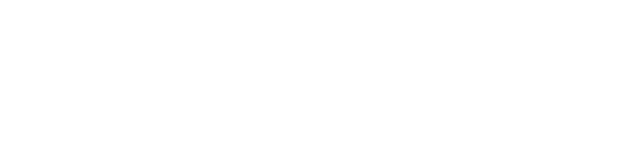
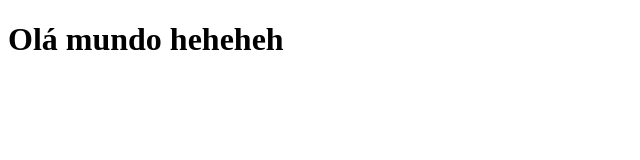
Before and after one commit to joaofmds/projetoModulo3_NBA, a plain HTML site: page Front/index.html in a window 1280 px wide. Shown: the whole page, without its empty margins (0-640 px from the left). Drawn offline with Linux system fonts and the light colour scheme.

Commit message:
commite de teste

```diff
--- a/Front/index.html
+++ b/Front/index.html
@@ -1,12 +1,15 @@
 <!DOCTYPE html>
 <html lang="pt-br">
+
 <head>
     <meta charset="UTF-8">
     <meta http-equiv="X-UA-Compatible" content="IE=edge">
     <meta name="viewport" content="width=device-width, initial-scale=1.0">
     <title>Document</title>
 </head>
+
 <body>
+    <h1>Olá mundo heheheh</h1>
+</body>
 
-</body>
 </html>
```
